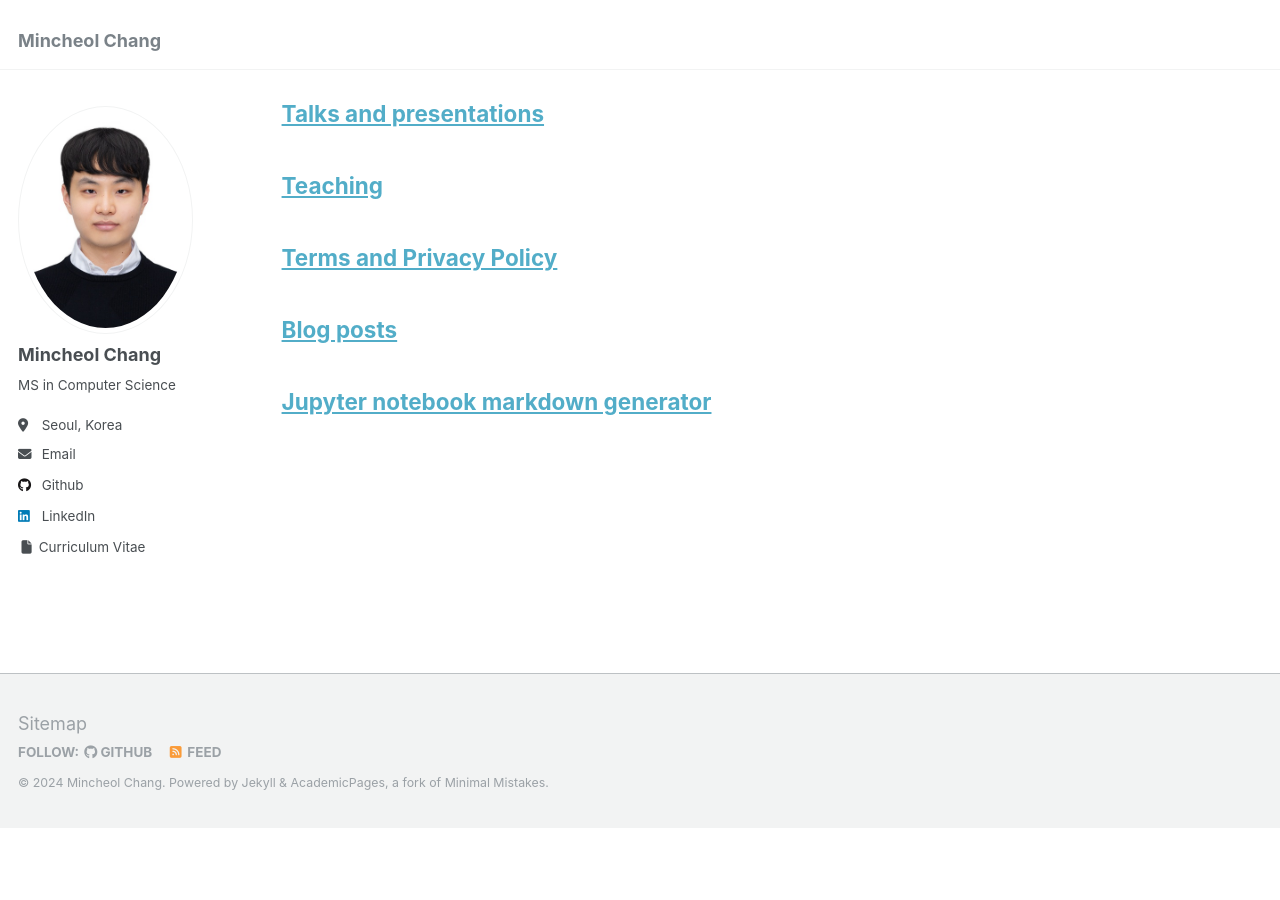
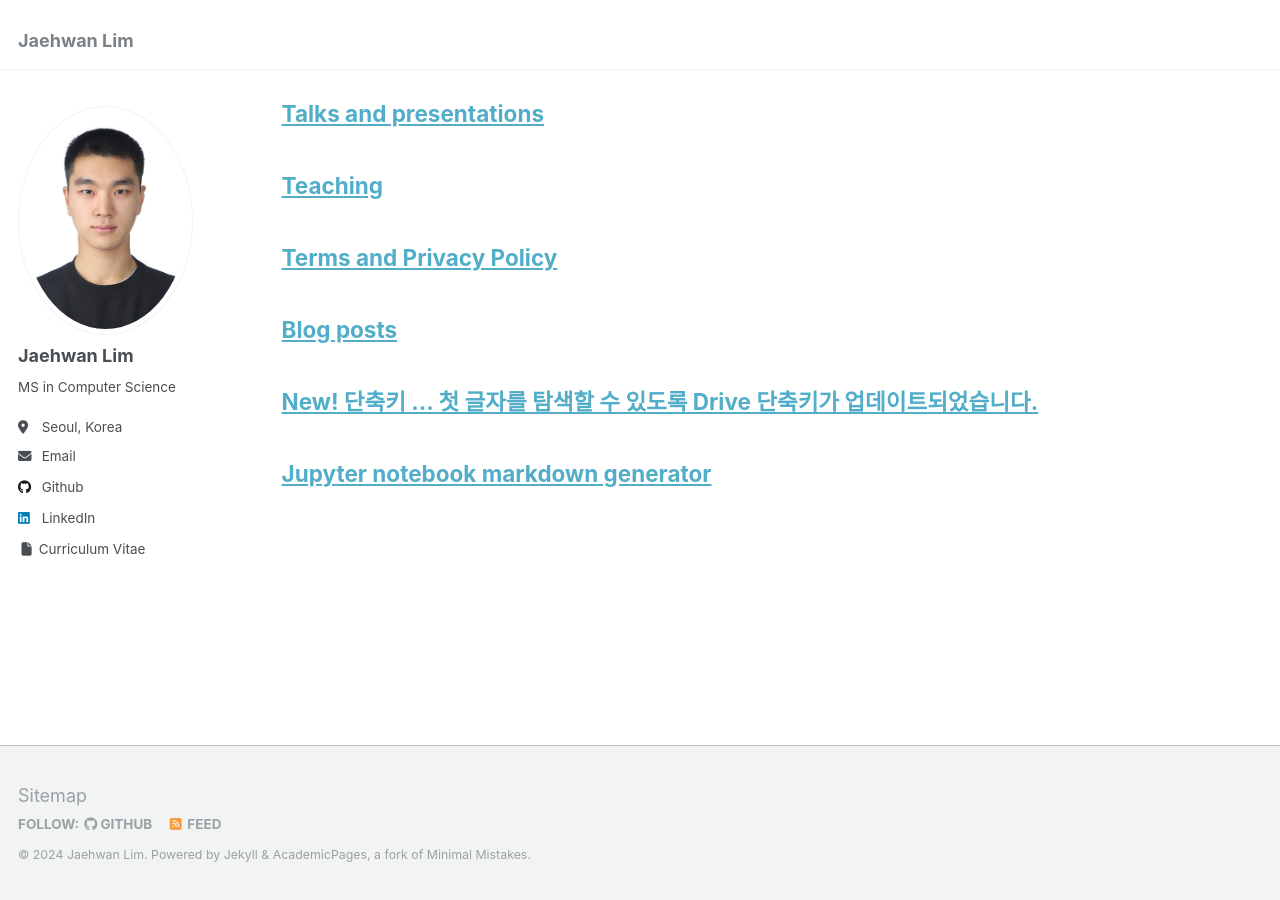
Before and after one commit to JaehwanO/JaehwanO.github.io, a Jekyll site: the page built from _pages/archive-layout-with-content.md, in a window 1280 px wide and 900 px high, scrolled down 5520 px. Built offline with Jekyll 4.4.1, drawn with Linux system fonts in a browser that asks for light colours; before the commit the page ends 6348 px from its top, so only the background shows below that; part of the change alters nothing that is shown.

Commit message:
initial commit

```diff
--- a/_config.yml
+++ b/_config.yml
@@ -8,27 +8,27 @@
 
 # Basic Site Settings
 locale                   : "en-US"
-title                    : "Mincheol Chang"
+title                    : "Jaehwan Lim"
 title_separator          : "-"
-name                     : &name "Mincheol Chang"
+name                     : &name "Jaehwan Lim"
 description              : &description "personal description"
-url                      : https://mincheoree.github.io # the base hostname & protocol for your site e.g. "https://mmistakes.github.io"
+url                      : https://JaehwanO.github.io # the base hostname & protocol for your site e.g. "https://mmistakes.github.io"
 baseurl                  : "" # the subpath of your site, e.g. "/blog"
-repository               : "mincheoree/mincheoree.github.io"
+repository               : "JaehwanO/JaehwanO.github.io"
 
 # Site Author - The following control what appear as part of the author content on the side bar.
 #               If a field is blank the icon and link will not appear, otherwise it will be shown.
 #               Additional customization can be done by editing /_includes/author-profile.html
 author:
   # Biographic information
-  avatar           : "profile.png"
-  name             : "Mincheol Chang"
+  avatar           : "profile.jpg"
+  name             : "Jaehwan Lim"
   pronouns         : # example: "she/her"
   bio              : "MS in Computer Science"
   location         : "Seoul, Korea"
   employer         :
   uri              : # URL
-  email            : "m1ncheoree@korea.ac.kr"
+  email            : "tkswjr235@gmail.com"
 
 
   # Academic websites
@@ -44,7 +44,7 @@ author:
   bitbucket        : # Username - Update with your username on the site
   codepen          : # Username
   dribbble         : # Username
-  github           : "mincheoree"
+  github           : "JaehwanO"
   kaggle           : # Username
   stackoverflow    : # User number or user number and name (i.e., use "1" or "1/jeff-atwood")
 
@@ -58,7 +58,7 @@ author:
   keybase          : # Username
   instagram        : # Username
   lastfm           : # Username
-  linkedin         : "mincheol-chang-2a81961b4"
+  linkedin         : "jaehwan-lim-3150031b9"
   mastodon         : # URL
   medium           : # URL
   pinterest        : # Username
--- a/_pages/about.md
+++ b/_pages/about.md
@@ -1,3 +1,4 @@
+New! 단축키 … 첫 글자를 탐색할 수 있도록 Drive 단축키가 업데이트되었습니다.
 ---
 permalink: /
 title: ""
@@ -9,66 +10,55 @@ redirect_from:
 ---
 About Me
 ======
-I am **Mincheol Chang**. I received my master degree at Department of Computer Science at **Korea University** under supervision of Professor Jinkyu Kim. <br>
-My primary interest lies in developing real-world applications using computer vision and deep learning.<br>
-My research interests are **3D Object Detection in Autonomous Driving, 3D reconstruction, Domain Generalization, Data Augmentation and Anomaly Detection**.
+I am **Jaehwan Lim**. I received my master degree at Department of Computer Science at **Hanyang University** under supervision of Professor Sangwook Kim. <br>
+My primary interest lies in big data mining based on network alignment and network based recommeder system. <br>
+My research interests are **Network Mining, Network Alignmnet and Recommender System based on User Detection**.
 
 Education
 ====
-* Korea University, Seoul, Korea
-  * MS in Artificial Intelligence
-  * Sep. 2022 - Aug. 2024
+* Hanyang University, Seoul, Korea
+  * MS in Computer Science
+  * Mar. 2023 - Feb. 2025
 
 * Hong Kong University of Science and Technology
-  * BS in Electronics and Computer Engineering
+  * BS in Physics
   * Sep. 2016 - Jun. 2022
 
 Work Experience
 ======
 
-* Visioin AI Lab, Seoul, Korea
-  * Full-time Graduate (Advisor: <a href="https://visionai.korea.ac.kr/">Prof. Jinkyu Kim</a>)
-  * Sep. 2022 - Aug. 2024
-  * Researched on DL-based 3D Object Detection in Autonomous Driving, Anomaly Detection
+* Big Data Science Lab, Seoul, Korea
+  * Full-time Graduate (Advisor: <a href="https://scholar.google.co.kr/citations?user=ed2vz_oAAAAJ&hl=en">Prof. Sangwook Kim</a>)
+  * Mar. 2023 - Feb. 2025 (Expected)
+  * Researched on Social Network Analysis especially on Network Alignment
+  <!-- * Focused on user relationships in two different social networks to capture common users across different social networks -->
 
-* NAVER LABS, Seongnam, Korea
-  * Research Intern (Advisor: <a href="https://scholar.google.com/citations?user=iGSaIU0AAAAJ&hl=en&oi=sra">Siyeong Lee</a>, <a href="https://scholar.google.com/citations?user=IYyLBQYAAAAJ&hl=en&oi=sra">Namil Kim</a>)
+* Dresio Limited, Hong Kong
+  * AI Researcher & Flutter developer (Website: <a href="https://www.dresio.io/"></a>)
   * Mar. 2023 - Sep. 2023
-  * Researched on developing low-cost Pseudo LiDAR generation pipeline of long-tail classes using NeRFs
-
-* Medical AI and Computer Vision Group, Hong Kong
-  * Research Intern (Advisor: <a href="https://xmengli.github.io/">Prof. Xiaomeng Li</a>)
-  * Apr. 2021 - May. 2022
-  * Researched on Fourier Augmentation to develop domain generalizable segmentation model in Fundus data.
-
-* Upenn Solution, Seoul, Korea
-  * Crawler Developer Intern
-  * Jun. 2021 - Aug. 2021
-  * Developed web-scraping module for crawling data from NAVER News/Blog, Coupang, etc.
+  * Developed real-time motion tracker, movement classifier for single lens camera which enables real-time biomechanics measurements & analytics
+  * Developed mobile application using Flutter to implement real-time motion tracker and classifier
 
 Publications
 ======
-> <i style='font-style: normal;'>**Just Add $100 More: Augmenting Pseudo-LiDAR Point Cloud for Resolving Class-imbalance Problem**<br></i>
->> <i style='font-style: normal;'>**Mincheol Chang**, Siyeong Lee, Jinkyu Kim, Namil Kim<br></i>
->> <i style='font-style: normal;'>Under Review (**arXiv**), 2024.<br></i>
->> <i style='font-style: normal;'><a href="https://arxiv.org/pdf/2403.11573.pdf">[arXiv]</a>
+> <i style='font-style: normal;'>**Leveraging Trustworthy Node Attributes for Effective Network Alignment**<br></i>
+>> <i style='font-style: normal;'>Donghyuk Seo, Jaehwan Lim, Wonyong Shin, Sangwook Kim<br></i>
+>> <i style='font-style: normal;'>ACM International Conference on Information and Knowledge Management (**CIKM**), 2024 (Publication date: 21 Oct. 2024).<br></i>
+<!-- ![hi](../images/dadt.png) -->
+<img src= "../images/dadt.png" width = '700px' height = '350px'>
+>> <i style='font-style: normal;'>
+<a href="https://github.com/JaehwanO/ASSISTANT">[Code]</a>
 
-> <i style='font-style: normal;'>**Finetuning Pre-trained Model with Limited Data for 3D Object Detection by Bridging Domain Gaps**<br></i>
->> <i style='font-style: normal;'>Jiyun Jang, **Mincheol Chang**, Jinkyu Kim<br></i>
->> <i style='font-style: normal;'>IEEE/RSJ International Conference on Intelligent Robots and Systems (**IROS**), 2024.<br></i>
-<!-- ![hi](../images/dadt.png) -->
-<img src= "../images/dadt.png" width = '400px' height = '350px'>
+> <i style='font-style: normal;'>**Survey and Analysis on Recent Network Alignment Methods**<br></i>
+>> <i style='font-style: normal;'>**Jaehwan Lim**, Donghyuk Seo, Sangwook Kim<br></i>
+>> <i style='font-style: normal;'>Annual Symposium of KIPS (**ASK**), 2024.<br></i>
 
-> <i style='font-style: normal;'>**BEVMap - Map-Aware BEV Modeling for 3D Perception**<br></i>
->> <i style='font-style: normal;'>**Mincheol Chang**, Seokha Moon, Reza Mahjourian, Jinkyu Kim<br></i>
->> <i style='font-style: normal;'>IEEE/CVF Winter Conference on Applications of Computer Vision (**WACV**), 2024.<br></i>
->> <i style='font-style: normal;'><a href="https://openaccess.thecvf.com/content/WACV2024/papers/Chang_BEVMap_Map-Aware_BEV_Modeling_for_3D_Perception_WACV_2024_paper.pdf">[Paper]</a><a href="https://github.com/mincheoree/BEVMap">[Code]</a><a href="https://www.youtube.com/watch?v=PLeWBx-J58Q">[Video]</a>
 
-<p float="left">
+<!-- <p float="left">
   <img src= "../images/car.gif" width = '200' height = '200'/>
   <img src= "../images/seg.gif" width = '200' height = '200' />
   <img src= "../images/map.gif" width = "200" height = '200' />
-</p>
+</p> -->
 
 
 Projects
@@ -85,16 +75,11 @@ Projects
   * 삼성전자 반도체 연구소 산학 프로젝트
   * Feb. 2024 - Jul. 2024
 
-Awards
-======
-* 미래형자동차 핵심기술 R&D 산학프로젝트 성과 발표회 우수상
-  * 지도 정보를 융합한 멀티뷰 카메라 객체인식 모델 개발
-  * Jan. 2024
-
 Skills
 ======
 * Python
 * Pytorch/Tensorflow
 * C++
 * Linux and Shell
+* Flutter
 * Git and Docker
```
Also changed, not shown: images/dadt.png, images/profile.jpg (added), images/profile.png (deleted), 1 other file.
